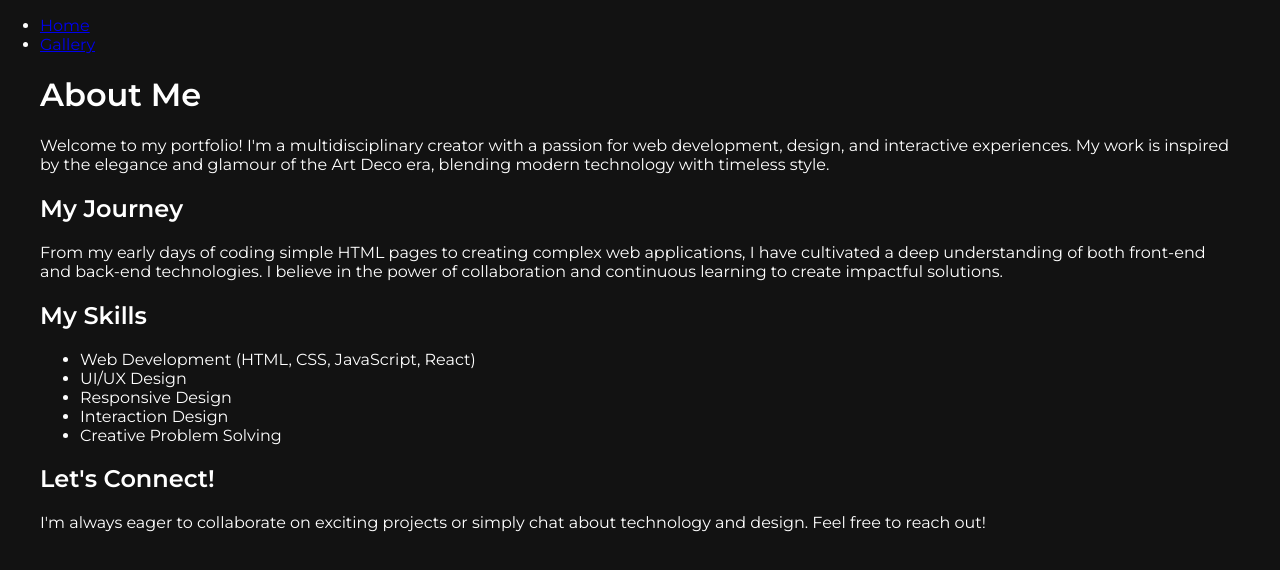
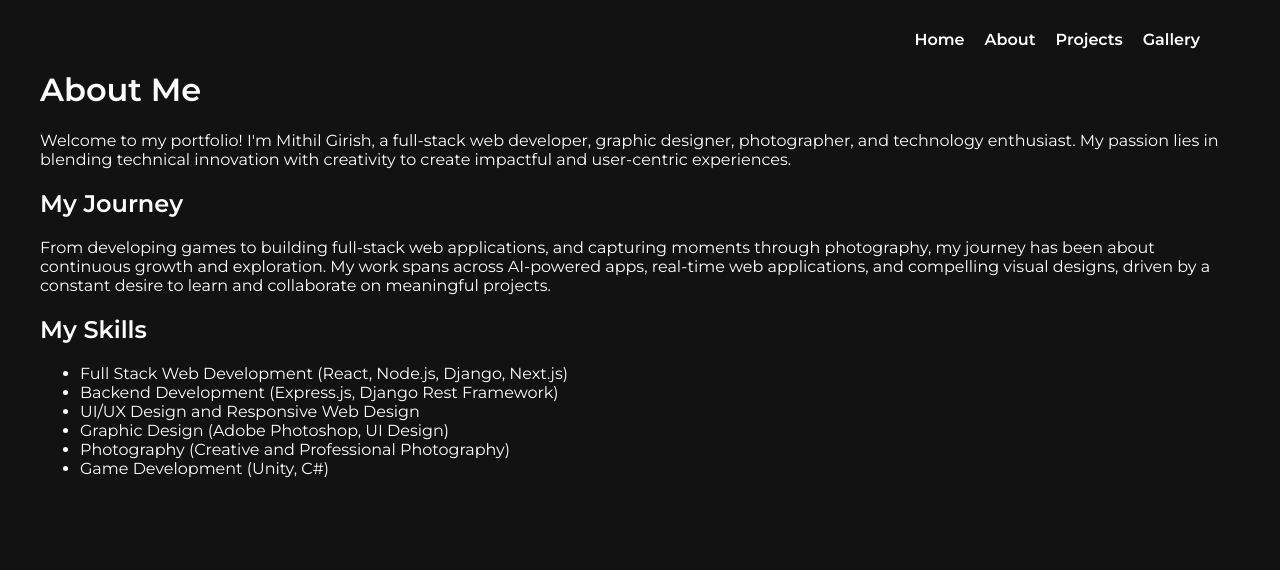
Before and after one commit to mithilgirish/about-me, a Next.js app: page /about in a window 1280 px wide. Shown: the top 570 px of the page. Built offline with nearby package versions, Linux system fonts and the light colour scheme.

Commit message:
UI change

```diff
--- a/app/about/page.tsx
+++ b/app/about/page.tsx
@@ -3,29 +3,26 @@ export default function About() {
     <div className="container mx-auto px-4 py-8">
       <h1 className="text-3xl font-bold mb-4 text-amber-900">About Me</h1>
       <p className="text-lg mb-4">
-        Welcome to my portfolio! I&apos;m a multidisciplinary creator with a passion for web development,
-        design, and interactive experiences. My work is inspired by the elegance and glamour of the
-        Art Deco era, blending modern technology with timeless style.
+        Welcome to my portfolio! I&apos;m Mithil Girish, a full-stack web developer, graphic designer, photographer,
+        and technology enthusiast. My passion lies in blending technical innovation with creativity to create
+        impactful and user-centric experiences.
       </p>
       <h2 className="text-2xl font-semibold mb-2">My Journey</h2>
       <p className="text-lg mb-4">
-        From my early days of coding simple HTML pages to creating complex web applications,
-        I have cultivated a deep understanding of both front-end and back-end technologies.
-        I believe in the power of collaboration and continuous learning to create impactful solutions.
+        From developing games to building full-stack web applications, and capturing moments through photography,
+        my journey has been about continuous growth and exploration. My work spans across AI-powered apps, real-time
+        web applications, and compelling visual designs, driven by a constant desire to learn and collaborate on meaningful projects.
       </p>
       <h2 className="text-2xl font-semibold mb-2">My Skills</h2>
       <ul className="list-disc list-inside mb-4">
-        <li>Web Development (HTML, CSS, JavaScript, React)</li>
-        <li>UI/UX Design</li>
-        <li>Responsive Design</li>
-        <li>Interaction Design</li>
-        <li>Creative Problem Solving</li>
+        <li>Full Stack Web Development (React, Node.js, Django, Next.js)</li>
+        <li>Backend Development (Express.js, Django Rest Framework)</li>
+        <li>UI/UX Design and Responsive Web Design</li>
+        <li>Graphic Design (Adobe Photoshop, UI Design)</li>
+        <li>Photography (Creative and Professional Photography)</li>
+        <li>Game Development (Unity, C#)</li>
       </ul>
-      <h2 className="text-2xl font-semibold mb-2">Let&apos;s Connect!</h2>
-      <p className="text-lg">
-        I&apos;m always eager to collaborate on exciting projects or simply chat about technology and design.
-        Feel free to reach out!
-      </p>
+
     </div>
   );
 }
--- a/app/globals.css
+++ b/app/globals.css
@@ -54,4 +54,32 @@ button:hover {
   margin: 0 auto;
 }
 
-/* Add any additional styles you need here */
+nav {
+  display: flex;
+  justify-content: flex-end; /* Push navigation to the right */
+  align-items: center; /* Align items vertically in the center */
+  padding-right: 40px; /* Add some space on the right for "Nanbar" */
+}
+
+nav ul {
+  display: flex;
+  list-style-type: none;
+  padding: 0;
+  margin: 0;
+  margin-top: 30px;
+  margin-right: 20px; /* Space between nav links and the "Nanbar" section */
+}
+
+nav ul li {
+  margin-right: 20px; /* Spacing between the list items */
+}
+
+nav ul li a {
+  text-decoration: none;
+  color: rgb(255, 255, 255); /* Customize link color */
+  font-weight: bold; /* Customize text style */
+}
+
+nav ul li a:hover {
+  color: #0070f3; /* Add a hover effect */
+}
--- a/app/layout.tsx
+++ b/app/layout.tsx
@@ -1,5 +1,3 @@
-// app/layout.tsx
-
 import './globals.css';
 
 export const metadata = {
@@ -14,8 +12,9 @@ export default function RootLayout({ children }: { children: React.ReactNode })
         <nav>
           <ul>
             <li><a href="/">Home</a></li>
+            <li><a href="/about">About</a></li>
+            <li><a href="/projects">Projects</a></li>
             <li><a href="/gallery">Gallery</a></li>
-            {/* Add other navigation links here */}
           </ul>
         </nav>
         {children}
```
Also changed, not shown: app/page.tsx (+1 -35 lines), app/projects/page.tsx (+22 -6 lines).
